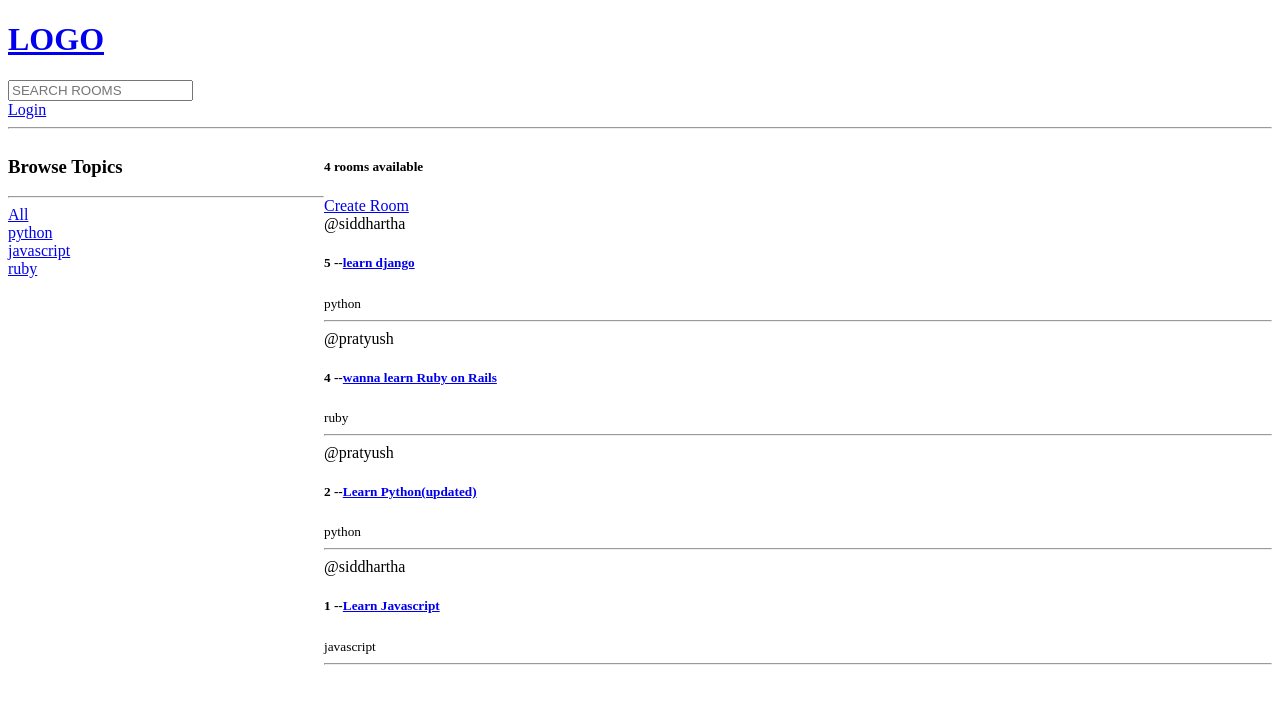
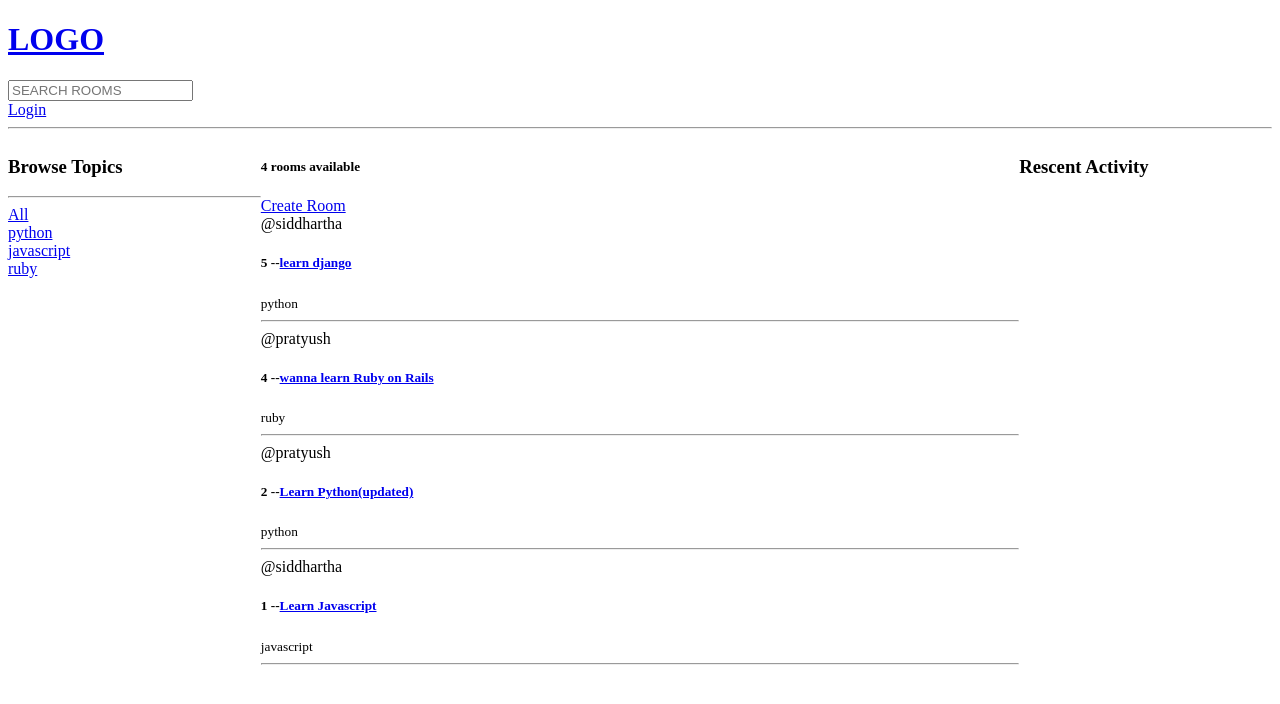
Before and after one commit to siddhartha-p/StudyBud, a Django app: page / in a window 1280 px wide. Shown: the top 704 px of the page. Run offline with Django 4.2, Linux system fonts and the light colour scheme; data comes from the database, SQL or seed files in the repository; both versions use the stored data as it was after the commit.

Commit message:
getting started with Activity feed

```diff
--- a/base/templates/base/home.html
+++ b/base/templates/base/home.html
@@ -5,7 +5,7 @@
 <style>
     .home-container{
         display:grid;
-        grid-template-columns: 1fr 3fr;
+        grid-template-columns: 1fr 3fr 1fr;
     }
 
 </style>
@@ -50,6 +50,9 @@
 
 
     </div>
+    <div>
+        <h3>Rescent Activity</h3>
+    </div>
 
 </div>
 
```
Also changed, not shown: db.sqlite3.
